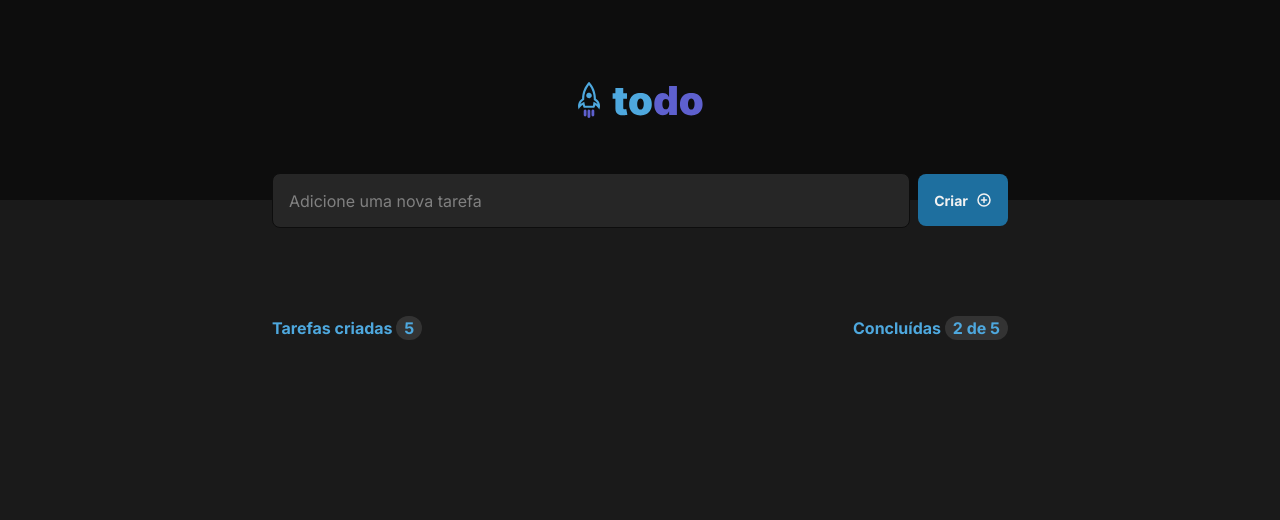
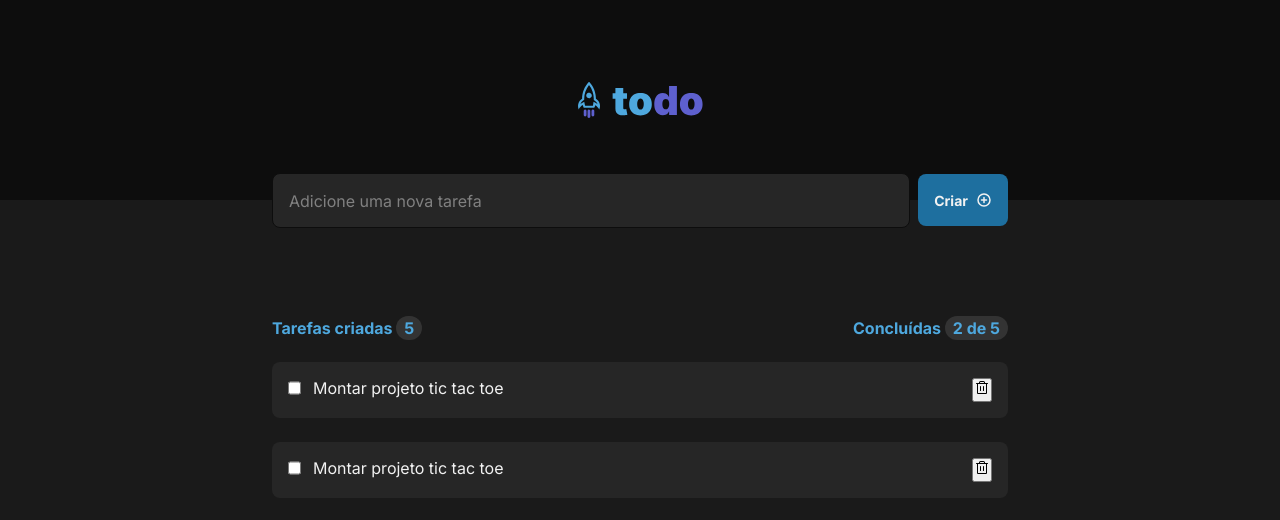
Before and after one commit to lucaslozz/todo-list, a React (Vite) app: page / in a window 1280 px wide. Shown: the top 520 px of the page. Built offline with nearby package versions, Linux system fonts and the light colour scheme.

Commit message:
adiciona barra de tarefas

```diff
--- a/src/components/TaskBoard.module.css
+++ b/src/components/TaskBoard.module.css
@@ -1,15 +1,17 @@
 .boardContainer {
   display: flex;
+  flex-direction: column;
   justify-content: center;
   margin-top: 4rem;
   margin-right: auto;
   margin-left: auto;
   width: 46rem;
-  height: 3.4rem;
+  height: auto;
 }
 
 .boardContainer > header{
   display: flex;
+  height:3.4rem;
   flex: 1;
   justify-content: space-between;
 }
--- a/src/components/TaskBoard.tsx
+++ b/src/components/TaskBoard.tsx
@@ -1,12 +1,21 @@
 import styles from "./TaskBoard.module.css"
+import { TaskPost } from "./TaskPost"
 
 export function TaskBoard(){
   return (
+
   <article className={styles.boardContainer}>
     <header>
       <strong className={styles.createdTask}>Tarefas criadas <span>5</span></strong>
       <strong className={styles.completedTask}>Concluídas <span>2 de 5</span></strong>
     </header>
-    <main></main>
-  </article>)
+    <main>
+      <TaskPost/>
+      <TaskPost/>
+    </main>
+  </article>
+
+
+
+  )
 }
--- /dev/null
+++ b/src/components/TaskPost.module.css
@@ -0,0 +1,27 @@
+.taskPostContainer{
+  margin-top: 1.5rem;
+}
+
+.taskPost + .taskPost{
+  margin-top: 0.75rem;
+}
+
+.taskPost{
+  display: flex;
+  align-items: flex-start;
+  justify-content:space-between;
+  padding: 1rem;
+  background: var(--gray-500);
+  border-radius: 8px;
+}
+
+.taskForm{
+  display: flex;
+  gap: 0.75rem;
+
+}
+
+.taskPost input[type="checkbox"] {
+  background: transparent;
+  border-radius: 50%;
+}
--- /dev/null
+++ b/src/components/TaskPost.tsx
@@ -0,0 +1,15 @@
+import { Trash } from "@phosphor-icons/react"
+import styles from "./TaskPost.module.css"
+
+export function TaskPost(){
+  return (
+  <div className={styles.taskPostContainer}>
+    <div  className={styles.taskPost}>
+      <form className={styles.taskForm}>
+        <input type="checkBox" />
+        <p>Montar projeto tic tac toe</p>
+      </form>
+      <button title="Deletar Comentário"><Trash /></button>
+      </div>
+  </div>)
+}
```
